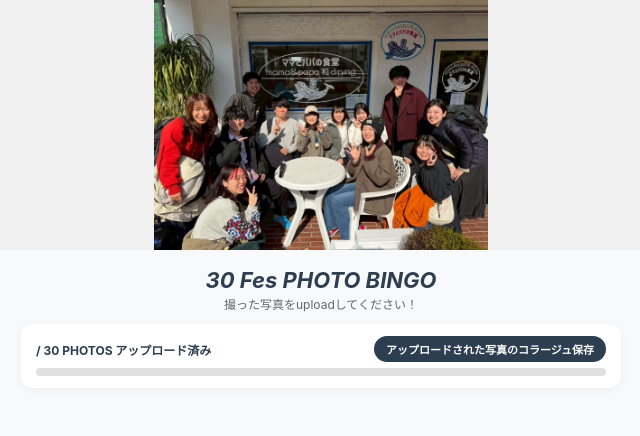
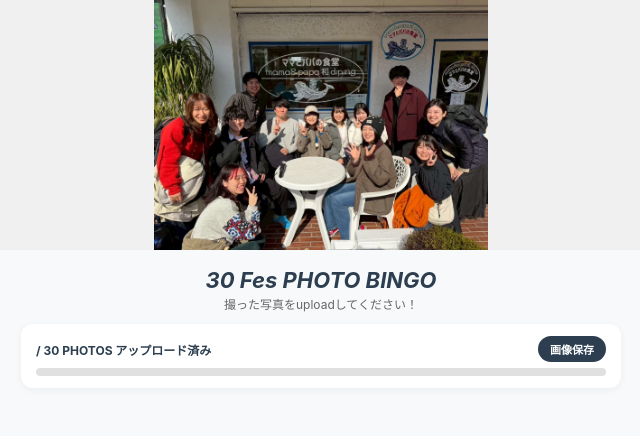
Before and after one commit to kodadesu/30_fes_pic_bingo, a Flask app: template templates/index.html in a window 1280 px wide. Shown: the top 436 px of the page, without its empty margins (319-959 px from the left). Run offline with Flask 3, Linux system fonts and the light colour scheme; the template is opened without the code that fills it, so the values that code supplies are empty.

Commit message:
pic_dele

```diff
--- a/templates/index.html
+++ b/templates/index.html
@@ -144,7 +144,7 @@
             <div class="progress-header">
                 <span class="progress-text">{{ completed_count }} / 30 PHOTOS アップロード済み</span>
                 <button id="downloadBingoBtn" class="download-btn" onclick="generateBingoImage()" {% if completed_count == 0 %}disabled{% endif %}>
-                    アップロードされた写真のコラージュ保存
+                    画像保存
                 </button>
             </div>
             <div class="progress-bar">
@@ -288,7 +288,7 @@
             document.getElementById('previewImage').src = dataUrl;
             document.getElementById('imageModal').style.display = 'flex';
 
-            btn.innerText = 'スマホに画像保存 ';
+            btn.innerText = '画像保存 ';
             btn.disabled = false;
         }
 
```
